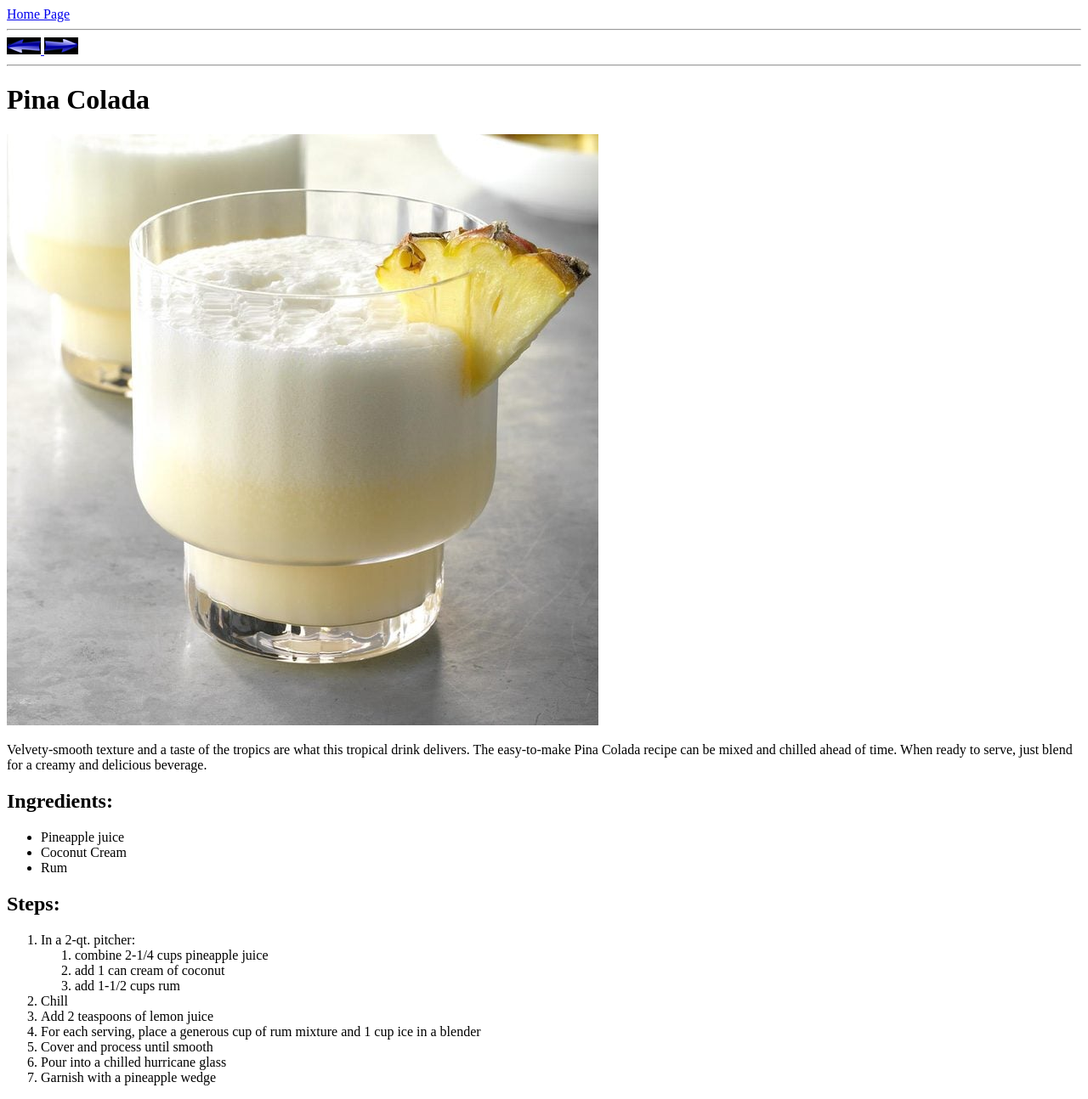
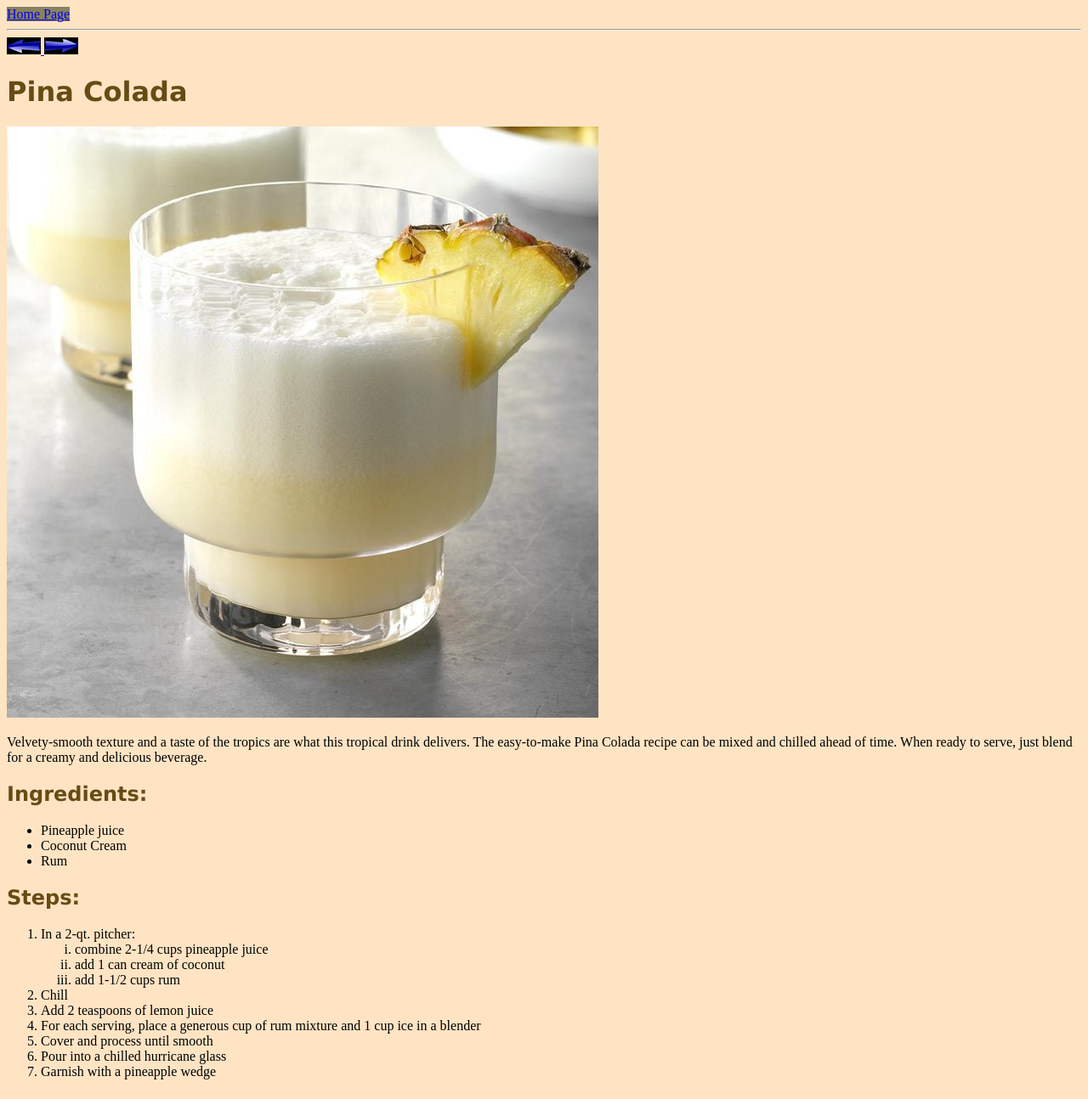
Before and after one commit to paulose610/recipes, a plain HTML site: page pages/pinacolada.html in a window 1280 px wide. Shown: the whole page at 85% size. Drawn offline with Linux system fonts and the light colour scheme.

Commit message:
casscaded

```diff
--- a/pages/pinacolada.html
+++ b/pages/pinacolada.html
@@ -3,9 +3,10 @@
 <head>
     <meta charset="UTF-8">
     <title>pinacolada</title>
+    <link rel="stylesheet" href="../style.css">
 </head>
-<body>
-    <a href="../index.html">Home Page</a>
+<body class="bc1">
+    <a href="../index.html" id="hp">Home Page</a>
     <hr>
     <a href="./french75.html">
         <img src="../images/left.jpg" alt="link to prev recipe">
@@ -13,8 +14,7 @@
     <a href="./gimlet.html">
         <img src="../images/right.jpg" alt="link to next recipe">
     </a>
-    <hr>
-    <h1>Pina Colada</h1>
+    <h1 class="head">Pina Colada</h1>
     <img src="../images/pinacolada.jpg" alt="image of french 75">
     <p>
         Velvety-smooth texture and a taste of the tropics are
@@ -23,17 +23,17 @@
         When ready to serve, just blend for a creamy and delicious
         beverage.
     </p>
-    <h2>Ingredients:</h2>
+    <h2 class="head">Ingredients:</h2>
     <ul>
         <li>Pineapple juice</li>
         <li>Coconut Cream</li>
         <li>Rum</li>
     </ul>
-    <h2>Steps:</h2>
+    <h2 class="head">Steps:</h2>
     <ol>
         <li>
             In a 2-qt. pitcher:
-        <ol>
+        <ol type="i">
             <li>combine 2-1/4 cups pineapple juice</li>
             <li>add 1 can cream of coconut</li>
             <li>add 1-1/2 cups rum</li>
--- /dev/null
+++ b/style.css
@@ -0,0 +1,16 @@
+.bc1{
+  background-color:bisque;
+}
+
+.bc2{
+    background-color: rgb(136, 130, 97);
+}
+
+#hp {
+   background-color: rgb(136, 130, 97);
+}
+
+.head {
+    color: rgb(104, 75, 20);
+    font-family: Verdana;
+}
```
Also changed, not shown: index.html (+7 -6 lines), pages/french75.html (+6 -5 lines), pages/gimlet.html (+6 -6 lines).
